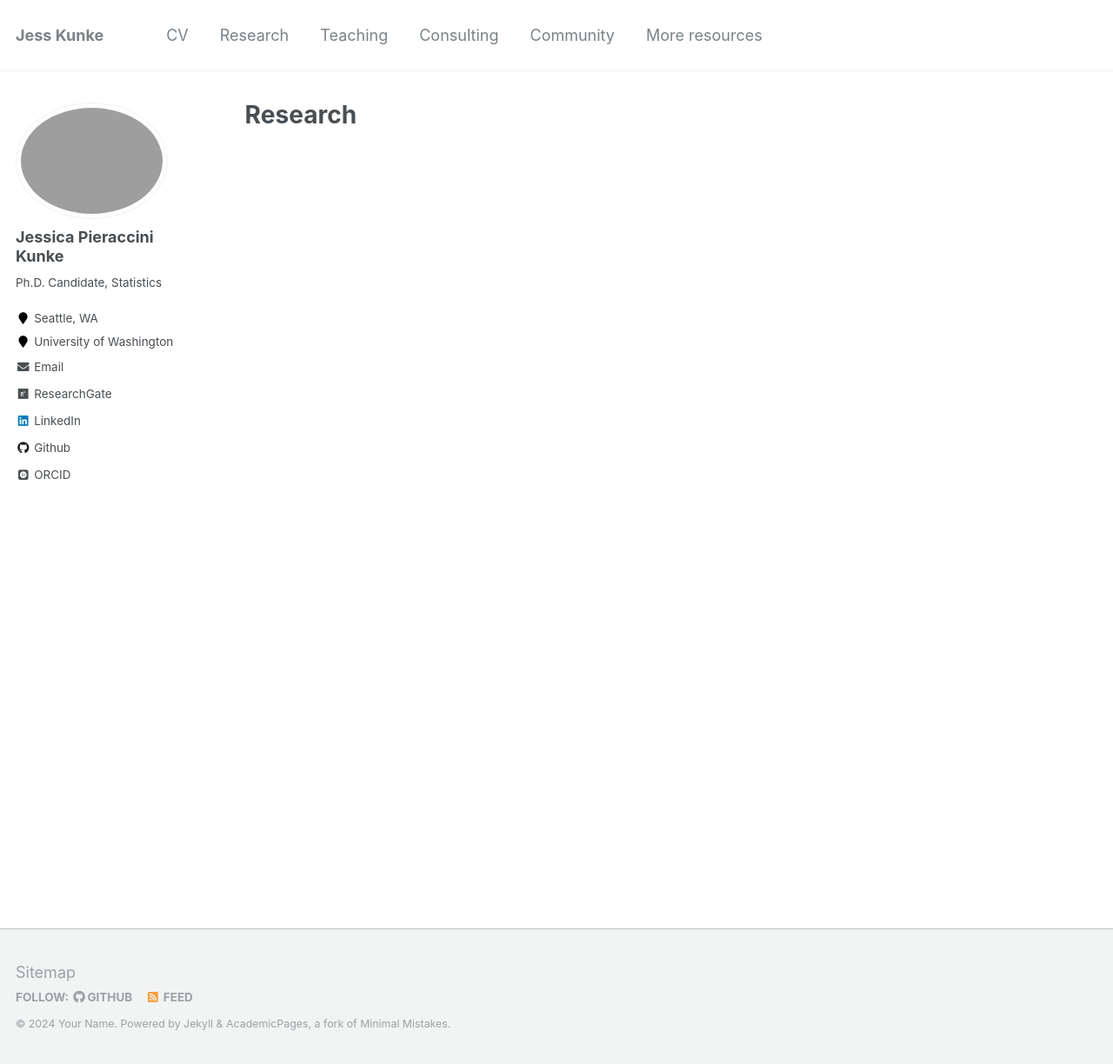
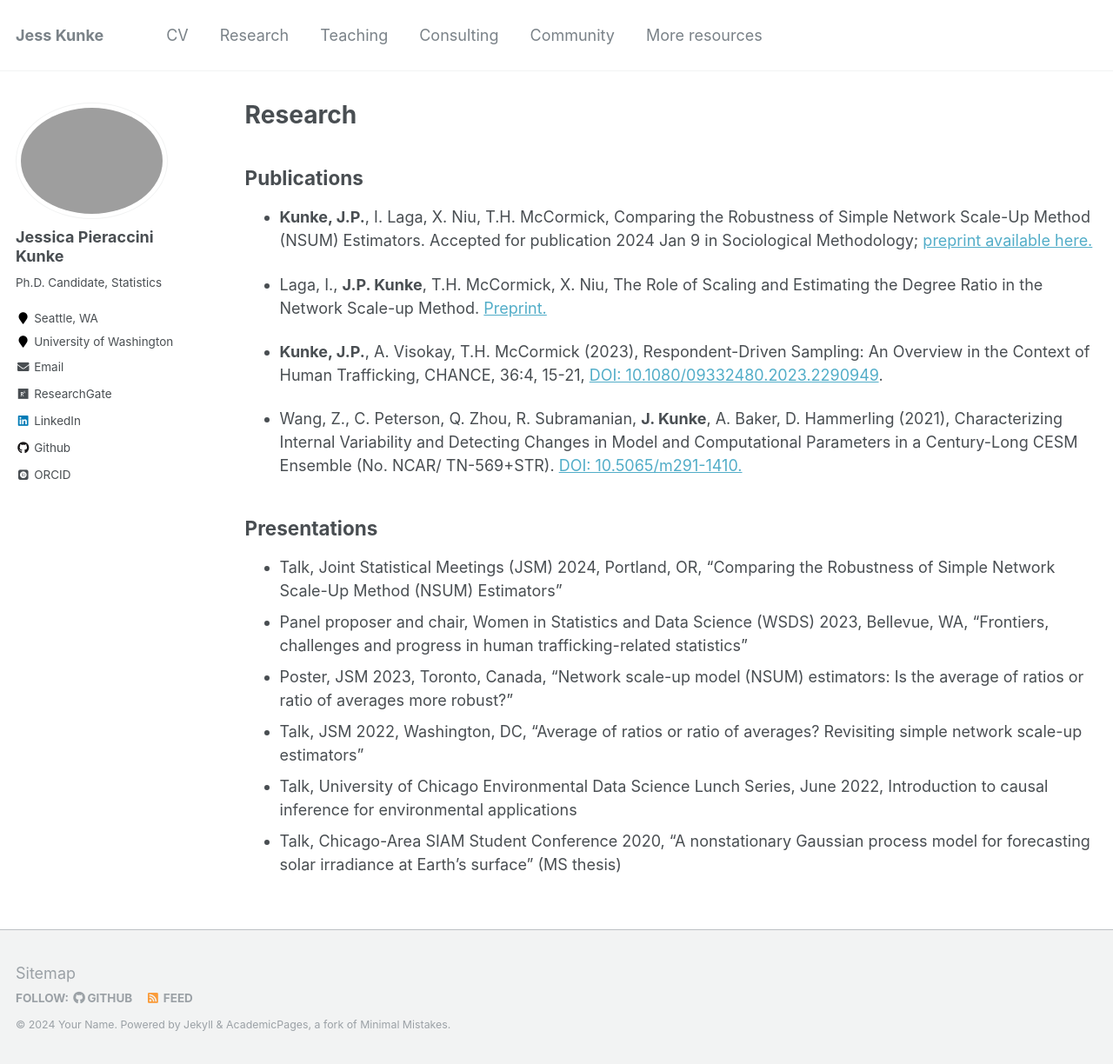
Before and after one commit to jpierkunke/jpierkunke.github.io, a Jekyll site: the page built from _pages/research.md, in a window 1280 px wide and 1224 px high. Shown: the whole window at 87% size. Built offline with Jekyll 4.4.1, drawn with Linux system fonts in a browser that asks for light colours; some web fonts are replaced.

Commit message:
Update research.md

```diff
--- a/_pages/research.md
+++ b/_pages/research.md
@@ -4,3 +4,23 @@ title: "Research"
 permalink: /research/
 author_profile: true
 ---
+
+## Publications
+
+- **Kunke, J.P.**, I. Laga, X. Niu, T.H. McCormick, Comparing the Robustness of Simple Network Scale-Up Method (NSUM) Estimators.
+Accepted for publication 2024 Jan 9 in Sociological Methodology; [preprint available here.](https://doi.org/10.48550/arXiv.2303.07490)
+
+- Laga, I., **J.P. Kunke**, T.H. McCormick, X. Niu, The Role of Scaling and Estimating the Degree Ratio in the Network Scale-up Method. [Preprint.](https://doi.org/10.48550/arXiv.2305.04381)
+
+- **Kunke, J.P.**, A. Visokay, T.H. McCormick (2023), Respondent-Driven Sampling: An Overview in the Context of Human Trafficking, CHANCE, 36:4, 15-21, [DOI: 10.1080/09332480.2023.2290949](https://doi.org/10.1080/09332480.2023.2290949).
+
+- Wang, Z., C. Peterson, Q. Zhou, R. Subramanian, **J. Kunke**, A. Baker, D. Hammerling (2021), Characterizing Internal Variability and Detecting Changes in Model and Computational Parameters in a Century-Long CESM Ensemble (No. NCAR/ TN-569+STR). [DOI: 10.5065/m291-1410.](http://dx.doi.org/10.5065/m291-1410)
+
+## Presentations
+
+- Talk, Joint Statistical Meetings (JSM) 2024, Portland, OR, "Comparing the Robustness of Simple Network Scale-Up Method (NSUM) Estimators"
+- Panel proposer and chair, Women in Statistics and Data Science (WSDS) 2023, Bellevue, WA, "Frontiers, challenges and progress in human trafficking-related statistics"
+- Poster, JSM 2023, Toronto, Canada, "Network scale-up model (NSUM) estimators: Is the average of ratios or ratio of averages more robust?"
+- Talk, JSM 2022, Washington, DC, "Average of ratios or ratio of averages? Revisiting simple network scale-up estimators"
+- Talk, University of Chicago Environmental Data Science Lunch Series, June 2022, Introduction to causal inference for environmental applications
+- Talk, Chicago-Area SIAM Student Conference 2020, "A nonstationary Gaussian process model for forecasting solar irradiance at Earth's surface" (MS thesis)
```
